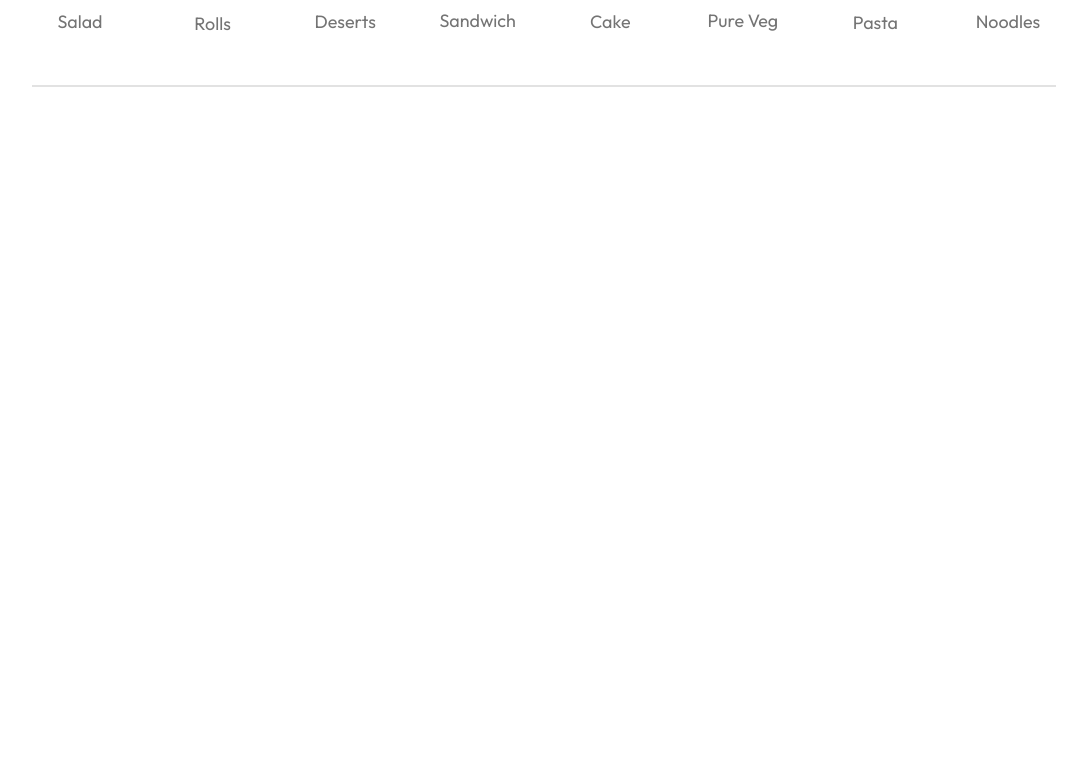
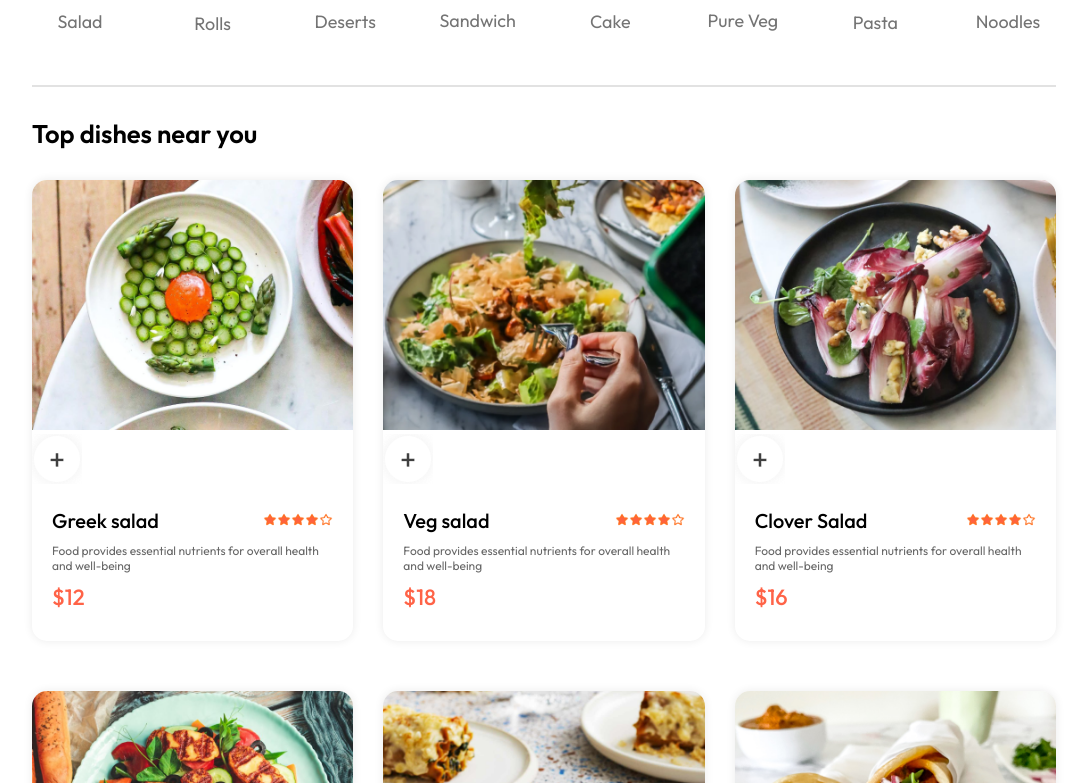
Before and after one commit to yesh299/food-del, a React (Vite) app: page / in a window 1280 px wide. Shown: the part 817-1600 px from the top of the page, without its empty margins (96-1183 px from the left). Before the commit the page ends 914 px from the top, so only its background shows below. Built offline with nearby package versions, Linux system fonts and the light colour scheme.

Commit message:
third commit

```diff
--- /dev/null
+++ b/src/components/FoodDisplay/FoodDisplay.css
@@ -0,0 +1,14 @@
+.food-display {
+  margin-top: 20px;
+}
+.food-display h2 {
+  font-size: max(2vw, 24px);
+  font-weight: 600;
+}
+.food-display-list {
+  display: grid;
+  grid-template-columns: repeat(auto-fill, minmax(240px, 1fr));
+  margin-top: 30px;
+  gap: 30px;
+  row-gap: 50px;
+}
--- /dev/null
+++ b/src/components/FoodDisplay/FoodDisplay.jsx
@@ -0,0 +1,30 @@
+import React, { useContext } from "react";
+import "./FoodDisplay.css";
+import { StoreContext } from "../../context/StoreContext";
+import FoodItem from "../FoodItem/FoodItem";
+
+const FoodDisplay = (category) => {
+  const { food_list } = useContext(StoreContext);
+
+  return (
+    <div className="food-display" id="food-display">
+      <h2>Top dishes near you</h2>
+      <div className="food-display-list">
+        {food_list.map((item, index) => {
+          return (
+            <FoodItem
+              key={index}
+              id={item._id}
+              name={item.name}
+              description={item.description}
+              price={item.price}
+              image={item.image}
+            />
+          );
+        })}
+      </div>
+    </div>
+  );
+};
+
+export default FoodDisplay;
--- /dev/null
+++ b/src/components/FoodItem/FoodItem.css
@@ -0,0 +1,38 @@
+.food-item {
+  width: 100%;
+  margin: auto;
+  border-radius: 15px;
+  box-shadow: 0px 0px 10px #00000015;
+  transition: 0.3s;
+  animation: fadeIn 1s;
+}
+.food-item-image {
+  width: 100%;
+  border-radius: 15px 15px 0px 0px;
+}
+.food-item-info {
+  padding: 20px;
+}
+.food-item-name-rating {
+  display: flex;
+  justify-content: space-between;
+  align-items: center;
+  margin-bottom: 10px;
+}
+.food-item-name-rating p {
+  font-size: 20px;
+  font-weight: 500;
+}
+.food-item-name-rating img {
+  width: 70px;
+}
+.food-item-desc {
+  color: #676767;
+  font-size: 12px;
+}
+.food-item-price {
+  color: tomato;
+  font-size: 22px;
+  font-weight: 500;
+  margin: 10px 0px;
+}
--- /dev/null
+++ b/src/components/FoodItem/FoodItem.jsx
@@ -0,0 +1,35 @@
+import React from "react";
+import "./FoodItem.css";
+import { assets } from "../../assets/assets";
+import { useState } from "react";
+const FoodItem = ({ id, name, price, description, image }) => {
+  const [itemCount, setItemCount] = useState(0);
+
+  return (
+    <div className="food-item">
+      <div className="food-item-img-container">
+        <img className="food-item-image" src={image} alt="" />
+        {!itemCount ? (
+          <img
+            className="add"
+            onClick={() => setItemCount(previous + 1)}
+            src={assets.add_icon_white}
+            alt=""
+          />
+        ) : (
+          <div className="food-item-counter"></div>
+        )}
+      </div>
+      <div className="food-item-info">
+        <div className="food-item-name-rating">
+          <p>{name}</p>
+          <img src={assets.rating_starts} alt="" />
+        </div>
+        <p className="food-item-desc">{description}</p>
+        <p className="food-item-price">${price}</p>
+      </div>
+    </div>
+  );
+};
+
+export default FoodItem;
--- /dev/null
+++ b/src/context/StoreContext.jsx
@@ -0,0 +1,21 @@
+import { createContext } from "react";
+import { food_list } from "../assets/assets";
+
+// Create Context
+export const StoreContext = createContext(null);
+
+// Create Provider Component
+const StoreContextProvider = ({ children }) => {
+
+  const contextValue = {
+    food_list
+  };
+
+  return (
+    <StoreContext.Provider value={contextValue}>
+      {children}
+    </StoreContext.Provider>
+  );
+};
+
+export default StoreContextProvider;
--- a/src/main.jsx
+++ b/src/main.jsx
@@ -1,11 +1,14 @@
-import { StrictMode } from 'react'
-import { createRoot } from 'react-dom/client'
-import './index.css'
-import App from './App.jsx'
-import {BrowserRouter} from 'react-router-dom'
+import { StrictMode } from "react";
+import { createRoot } from "react-dom/client";
+import "./index.css";
+import App from "./App.jsx";
+import { BrowserRouter } from "react-router-dom";
+import StoreContextProvider from "./context/StoreContext.jsx";
 
-createRoot(document.getElementById('root')).render(
+createRoot(document.getElementById("root")).render(
   <BrowserRouter>
-    <App />
-  </BrowserRouter>
-)
+    <StoreContextProvider>
+      <App />
+    </StoreContextProvider>
+  </BrowserRouter>,
+);
--- a/src/pages/Home/Home.jsx
+++ b/src/pages/Home/Home.jsx
@@ -2,6 +2,7 @@
 import "./Home.css";
 import Header from "../../components/Navbar/Header/Header";
 import ExploreMenu from "../../components/ExploreMenu/ExploreMenu";
+import FoodDisplay from "../../components/FoodDisplay/FoodDisplay";
 
 const Home = () => {
   const [category, setCategory] = useState("All");
@@ -10,6 +11,7 @@
     <div>
       <Header />
       <ExploreMenu category={category} setCategory={setCategory} />
+      <FoodDisplay category={category}/>
     </div>
   );
 };
```
